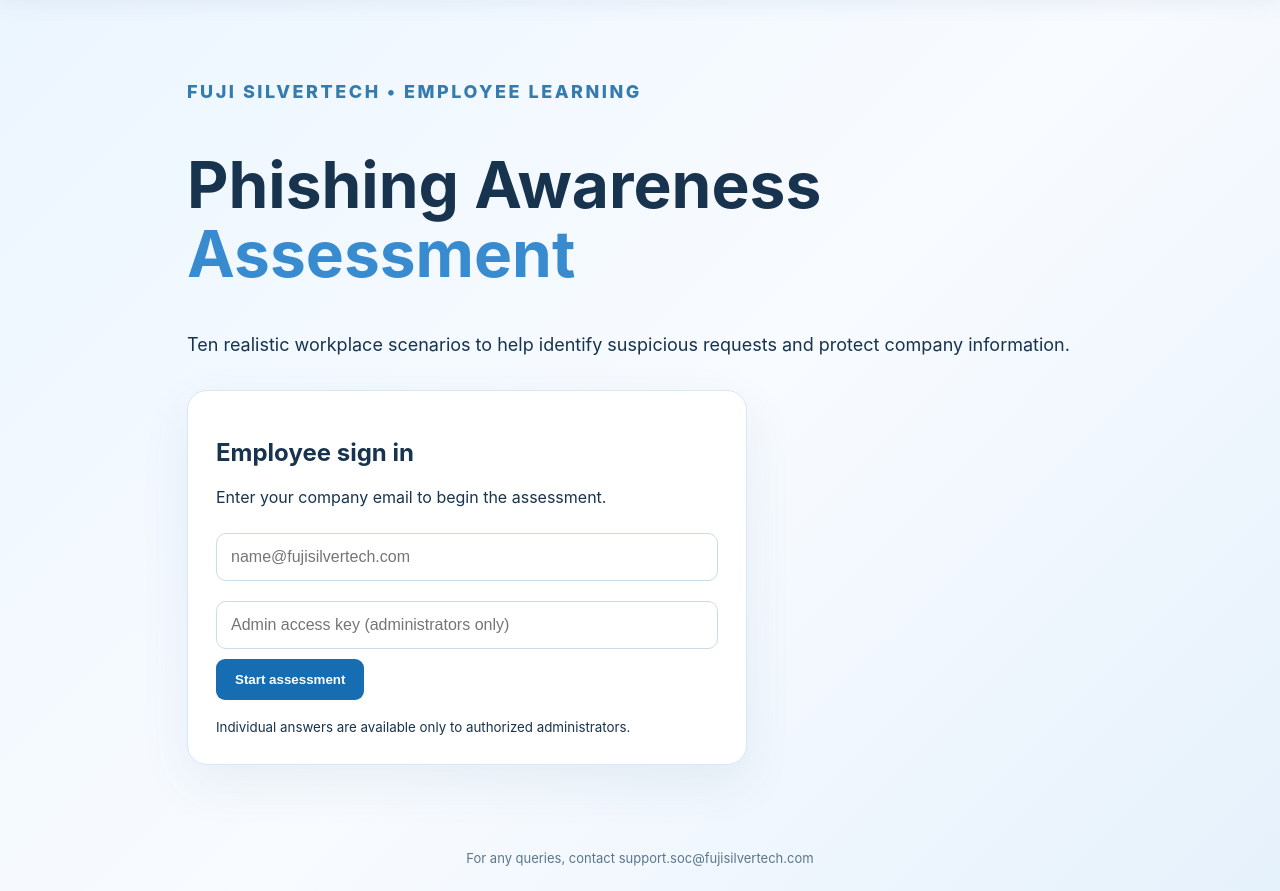
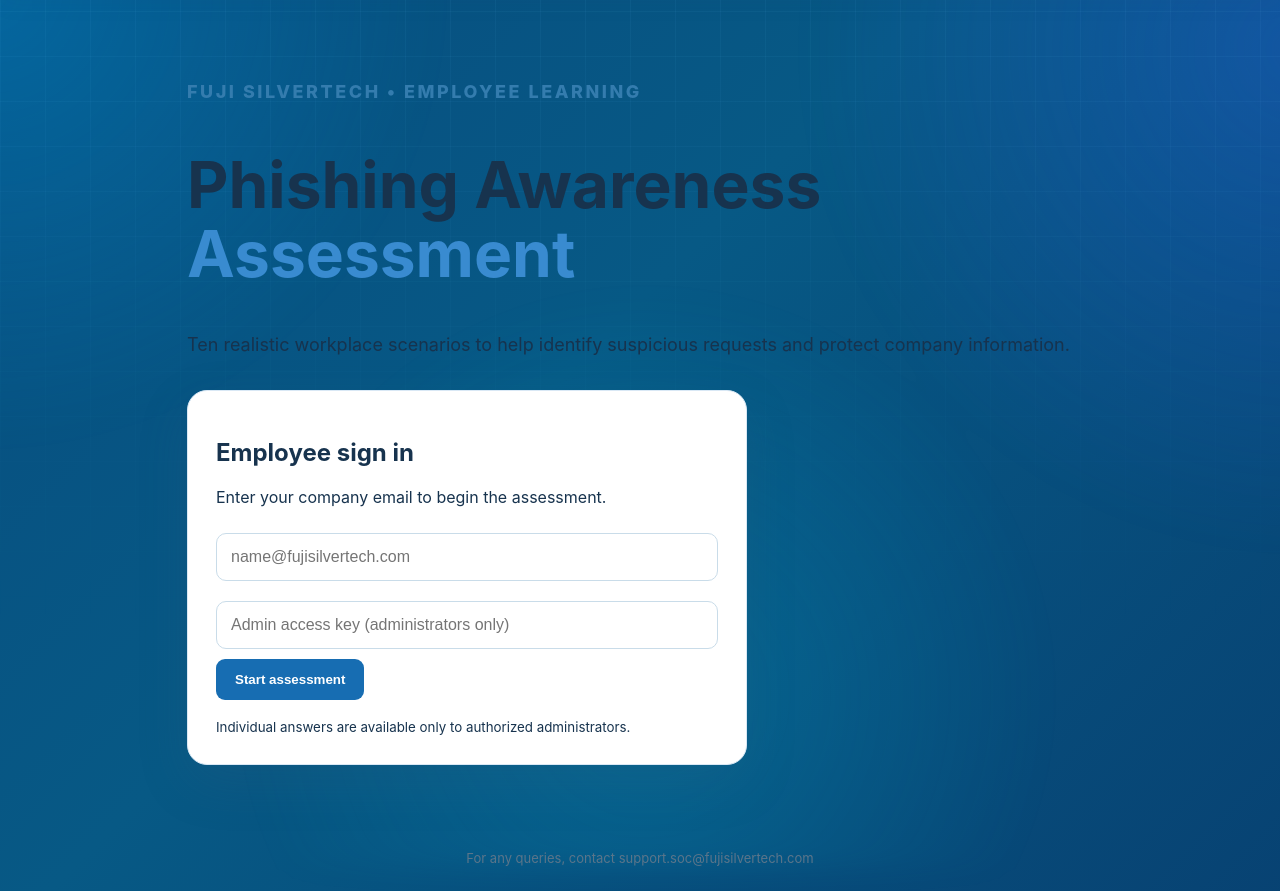
Before and after one commit to akshaykorukonda/fuji-phishing-awareness, a Flask app: page / in a window 1280 px wide. Shown: the part 124-1015 px from the top of the page. Run offline with Flask 3, Linux system fonts and the light colour scheme.

Commit message:
Update style.css

```diff
--- a/static/style.css
+++ b/static/style.css
@@ -3,13 +3,84 @@
     box-sizing: border-box;
 }
 
+html {
+    min-height: 100%;
+}
+
 body {
     margin: 0;
-    background: linear-gradient(135deg, #eaf5ff, #f8fbff 55%, #e5f1fb);
+    background: linear-gradient(
+        135deg,
+        #061735,
+        #073b78,
+        #075985,
+        #082f63
+    );
+    background-size: 300% 300%;
+    animation: blueBackground 16s ease infinite;
     font-family: Inter, Segoe UI, Arial;
     color: #17334e;
+    min-height: 100vh;
+    position: relative;
+    isolation: isolate;
+    overflow-x: hidden;
 }
 
+/* Animated blue background */
+@keyframes blueBackground {
+    0% {
+        background-position: 0% 50%;
+    }
+    50% {
+        background-position: 100% 50%;
+    }
+    100% {
+        background-position: 0% 50%;
+    }
+}
+
+/* Glowing blue light effects */
+body::before {
+    content: "";
+    position: fixed;
+    inset: -20%;
+    z-index: -1;
+    pointer-events: none;
+    background:
+        radial-gradient(circle at 15% 25%,
+            rgba(0, 183, 255, 0.25), transparent 25%),
+        radial-gradient(circle at 85% 30%,
+            rgba(48, 100, 255, 0.28), transparent 28%),
+        radial-gradient(circle at 50% 85%,
+            rgba(0, 225, 255, 0.16), transparent 30%);
+    filter: blur(12px);
+    animation: floatingGlow 12s ease-in-out infinite alternate;
+}
+
+@keyframes floatingGlow {
+    0% {
+        transform: translate(-2%, -1%) scale(1);
+    }
+    100% {
+        transform: translate(2%, 2%) scale(1.08);
+    }
+}
+
+/* Digital technology grid */
+body::after {
+    content: "";
+    position: fixed;
+    inset: 0;
+    z-index: -1;
+    pointer-events: none;
+    background-image:
+        linear-gradient(rgba(100, 200, 255, 0.07) 1px, transparent 1px),
+        linear-gradient(90deg, rgba(100, 200, 255, 0.07) 1px, transparent 1px);
+    background-size: 45px 45px;
+    mask-image: linear-gradient(to bottom, black, transparent 95%);
+}
+
+/* Header */
 header {
     background: white;
     padding: 12px 5%;
@@ -19,7 +90,7 @@ header {
     box-shadow: 0 4px 20px #244e7012;
 }
 
-/* Increased Fuji Silvertech logo size */
+/* Fuji Silvertech logo */
 header img {
     height: 100px;
     max-width: 300px;
@@ -61,7 +132,7 @@ main {
     border: 1px solid #d9e8f5;
     border-radius: 20px;
     padding: 28px;
-    box-shadow: 0 18px 50px #315c7c15;
+    box-shadow: 0 18px 50px #315c7c30;
 }
 
 .hero .card {
@@ -89,11 +160,13 @@ button,
     cursor: pointer;
     text-decoration: none;
     display: inline-block;
+    transition: .2s ease;
 }
 
 button:hover,
 .button:hover {
     background: #0d568f;
+    transform: translateY(-2px);
 }
 
 .secondary {
@@ -173,6 +246,12 @@ button:hover,
     border-radius: 11px;
     line-height: 1.45;
     cursor: pointer;
+    transition: .2s ease;
+}
+
+.options label:hover {
+    border-color: #398bd0;
+    transform: translateX(3px);
 }
 
 .options label:has(:checked) {
@@ -243,8 +322,8 @@ th {
     font-size: 13px;
 }
 
+/* Mobile responsive */
 @media(max-width:650px) {
-
     main {
         margin: 18px auto;
         padding: 14px;
@@ -267,3 +346,17 @@ th {
         max-width: 200px;
     }
 }
+
+/* Accessibility: reduce animation when requested */
+@media (prefers-reduced-motion: reduce) {
+    body,
+    body::before {
+        animation: none !important;
+    }
+
+    button,
+    .button,
+    .options label {
+        transition: none;
+    }
+}
```
